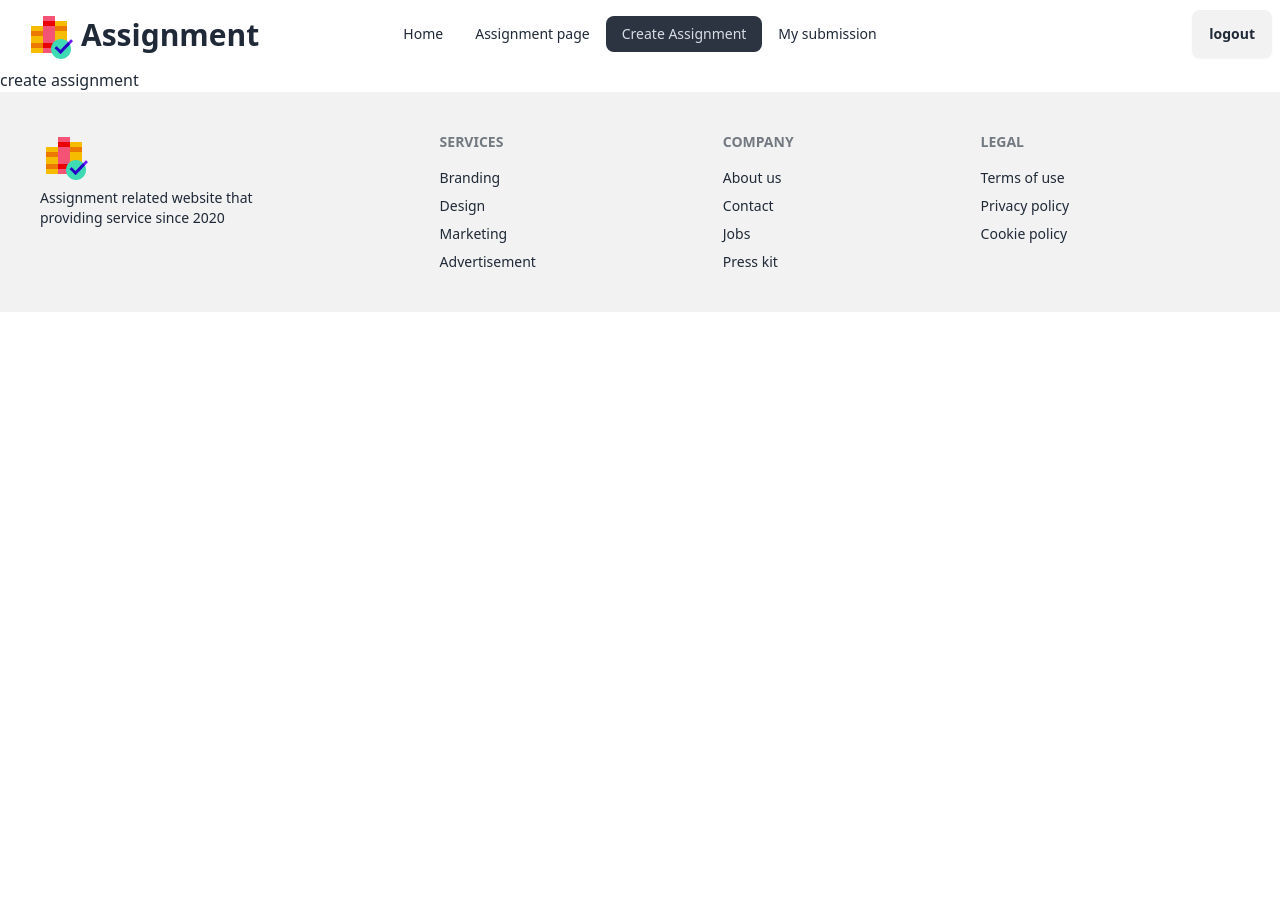
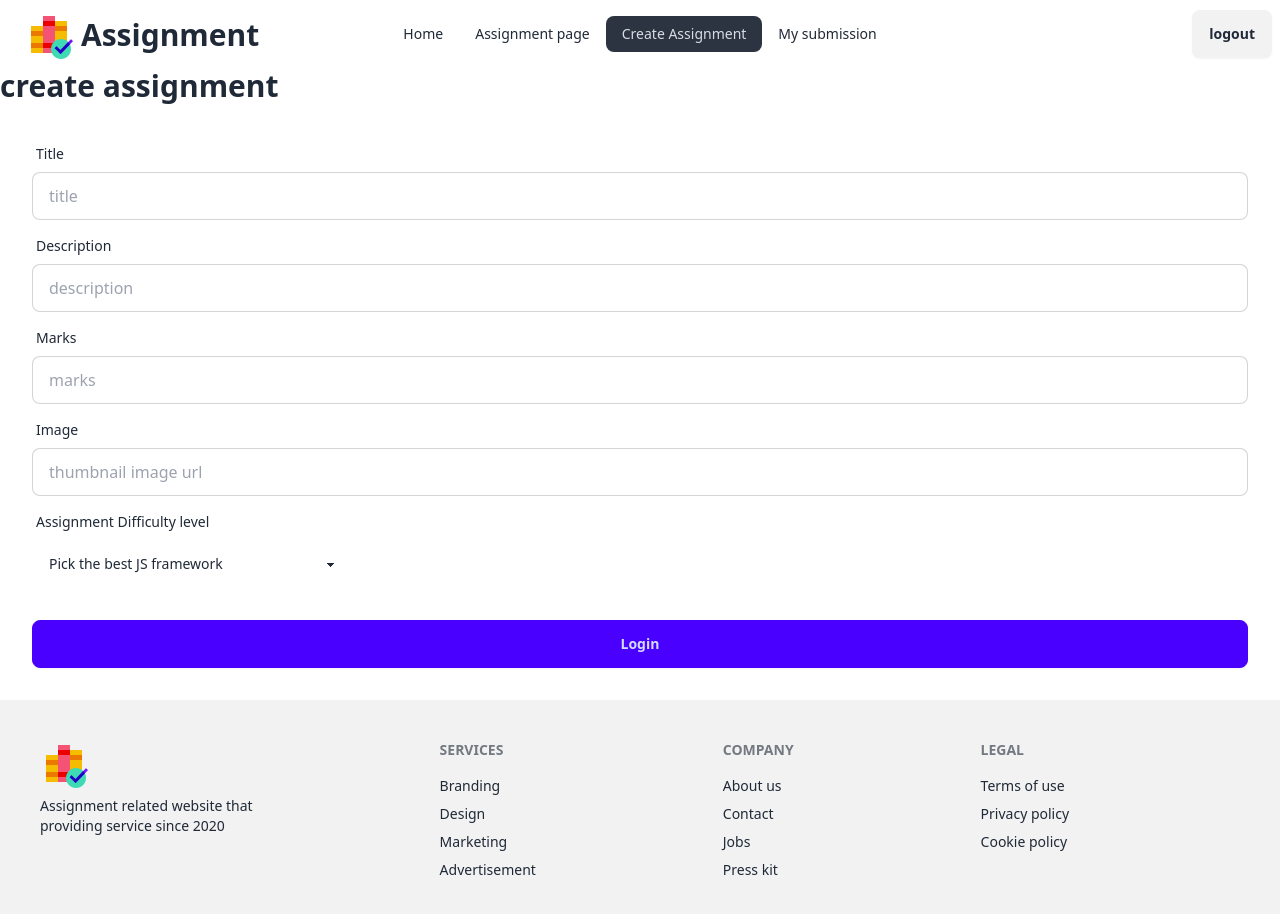
Before and after one commit to ZAHIDHOSEN/online-group-study-web-application, a React (Vite) app: page /createAssign in a window 1280 px wide. Shown: the top 914 px of the page. Before the commit the page ends 800 px from the top, so only its background shows below. Built offline with nearby package versions, Linux system fonts and the light colour scheme; no server answers; sample sign-in values are in the browser's storage.

Commit message:
added crete assign form

```diff
--- a/package.json
+++ b/package.json
@@ -14,6 +14,7 @@
     "localforage": "^1.10.0",
     "match-sorter": "^8.0.0",
     "react": "^18.3.1",
+    "react-datepicker": "^7.5.0",
     "react-dom": "^18.3.1",
     "react-icons": "^5.4.0",
     "react-router-dom": "^7.1.0",
--- a/src/Pages/Create/CreateAssignment.jsx
+++ b/src/Pages/Create/CreateAssignment.jsx
@@ -1,9 +1,66 @@
 import React from 'react';
 
 const CreateAssignment = () => {
+
+    const handleCreate = e =>{
+        e.preventDefault()
+
+        const formData = new FormData(e.target);
+        const currentData = Object.fromEntries(formData.entries())
+
+        console.log(currentData)
+
+
+    }
     return (
         <div>
-            <h2>create assignment</h2>
+            <h3 className='text-3xl font-bold'>create assignment</h3>
+            <form onSubmit={handleCreate} className="card-body">
+        <div className="form-control">
+          <label className="label">
+            <span className="label-text">Title</span>
+          </label>
+          <input type="text" name='title' placeholder="title" className="input input-bordered" required />
+        </div>
+        <div className="form-control">
+          <label className="label">
+            <span className="label-text">Description</span>
+          </label>
+          <input type="text" name='description' placeholder="description" className="input input-bordered" required />
+
+        </div>
+        <div className="form-control">
+          <label className="label">
+            <span className="label-text">Marks</span>
+          </label>
+          <input type="number" name='marks' placeholder="marks" className="input input-bordered" required />
+
+        </div>
+        <div className="form-control">
+          <label className="label">
+            <span className="label-text">Image</span>
+          </label>
+          <input type="url" name='image' placeholder="thumbnail image url" className="input input-bordered" required />
+
+        </div>
+        <div className="form-control">
+          <label className="label">
+            <span className="label-text">Assignment Difficulty level</span>
+          </label>
+          <select name='level' className="select select-ghost w-full max-w-xs">
+           <option disabled selected>Pick the best JS framework</option>
+            <option>Easy</option>
+          <option>Medium</option>
+        <option>Hard</option>
+       </select>
+
+
+        </div>
+
+        <div className="form-control mt-6">
+          <button className="btn btn-primary">Login</button>
+        </div>
+      </form>
         </div>
     );
 };
```
Also changed, not shown: 1 other file (tests, documents, lock files or other folders).
